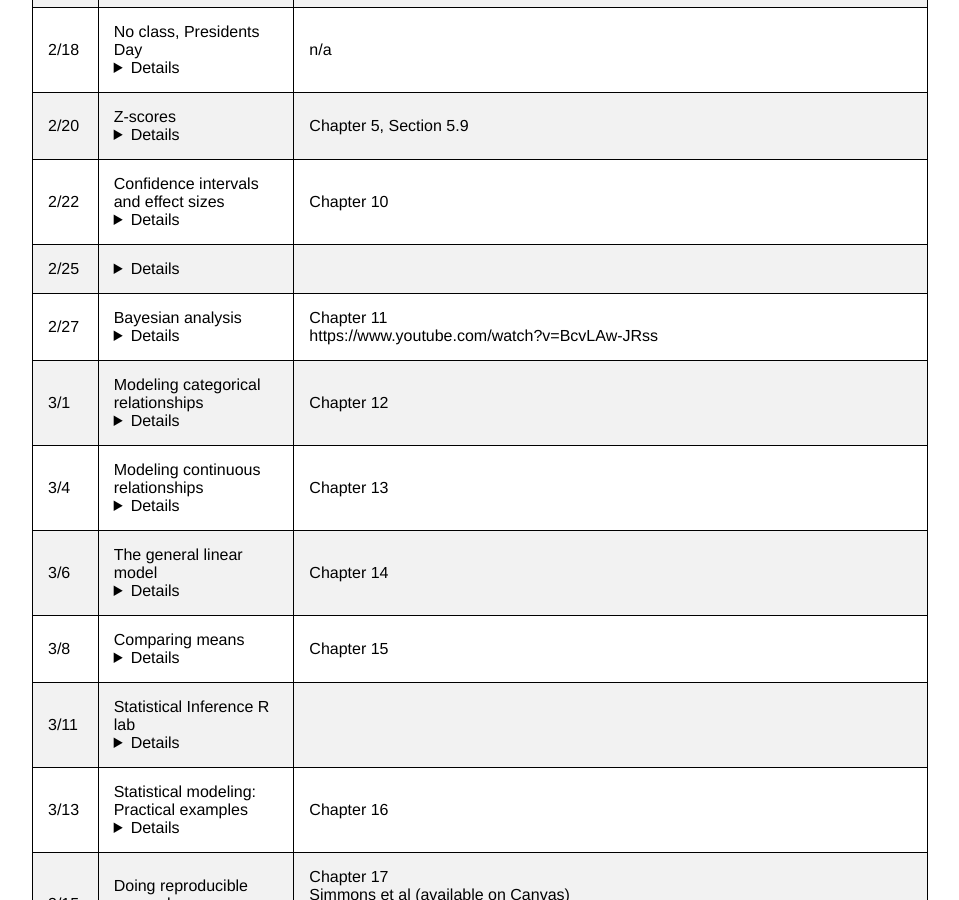
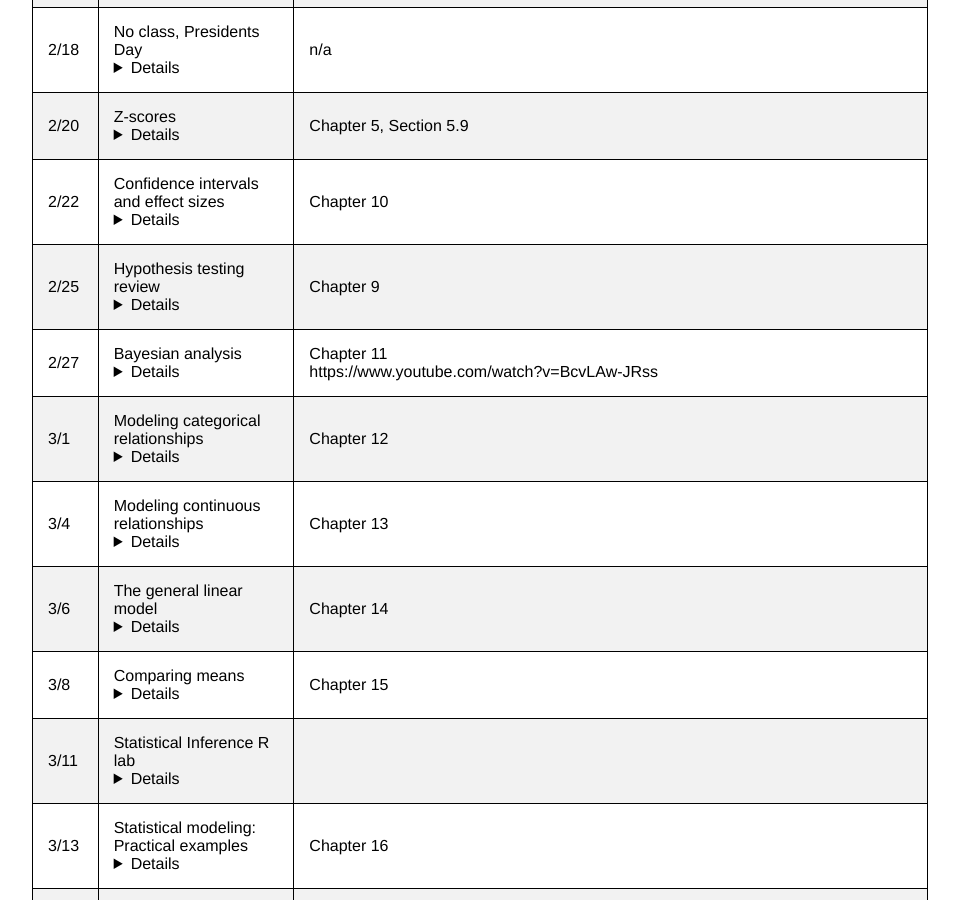
Before and after one commit to stats60/stats60.github.io, a Jekyll site: the page built from syllabus/index.md, in a window 1280 px wide and 900 px high, scrolled down 1670 px. Shown: the whole window, without its empty margins (160-1119 px from the left). Built offline with Jekyll 4.4.1, drawn with Linux system fonts in a browser that asks for light colours; our own code applies the rules of GitHub Pages for plain Markdown files.

Commit message:
autoupdate

```diff
--- a/syllabus/index.md
+++ b/syllabus/index.md
@@ -31,7 +31,7 @@ Detailed version of the full syllabus is available [here](../full_syllabus)
 | 2/18|No class, Presidents Day<details></details>|n/a|
 | 2/20|Z-scores<details></details>|Chapter 5, Section 5.9|
 | 2/22|Confidence intervals and effect sizes<details><br>Learning Objectives:<br><br>After this lecture, you should be able to:<br>* Describe the proper interpretation of a confidence interval, and compute a confidence interval for the mean of a given dataset.<br>* Define the concept of effect size, and compute the effect size for a given test.<br><br></details>|Chapter 10|
-| 2/25|<details></details>||
+| 2/25|Hypothesis testing review<details></details>|Chapter 9|
 | 2/27|Bayesian analysis<details><br>Learning Objectives:<br><br>After this lecture, you should be able to:<br><br></details>|Chapter 11<br>https://www.youtube.com/watch?v=BcvLAw-JRss|
 | 3/1|Modeling categorical relationships<details><br>Learning Objectives:<br><br>After this lecture, you should be able to:<br>* Describe the concept of a contingency table for categorical data.<br>* Describe the concept of the chi-squared test for association and compute it for a given contingency table.<br><br></details>|Chapter 12|
 | 3/4|Modeling continuous relationships<details><br>Learning Objectives:<br><br>After this lecture, you should be able to:<br>* Describe the concept of the correlation coefficient and its interpretation and compute it for a bivariate dataset<br>* Describe the potential causal influences that can give rise to a correlation.<br><br>Links:<br><br>* [Spurious Correlations](http://www.tylervigen.com/spurious-correlations)<br><br></details>|Chapter 13|
```
Also changed, not shown: full_syllabus/index.md (+1 -1 lines).
